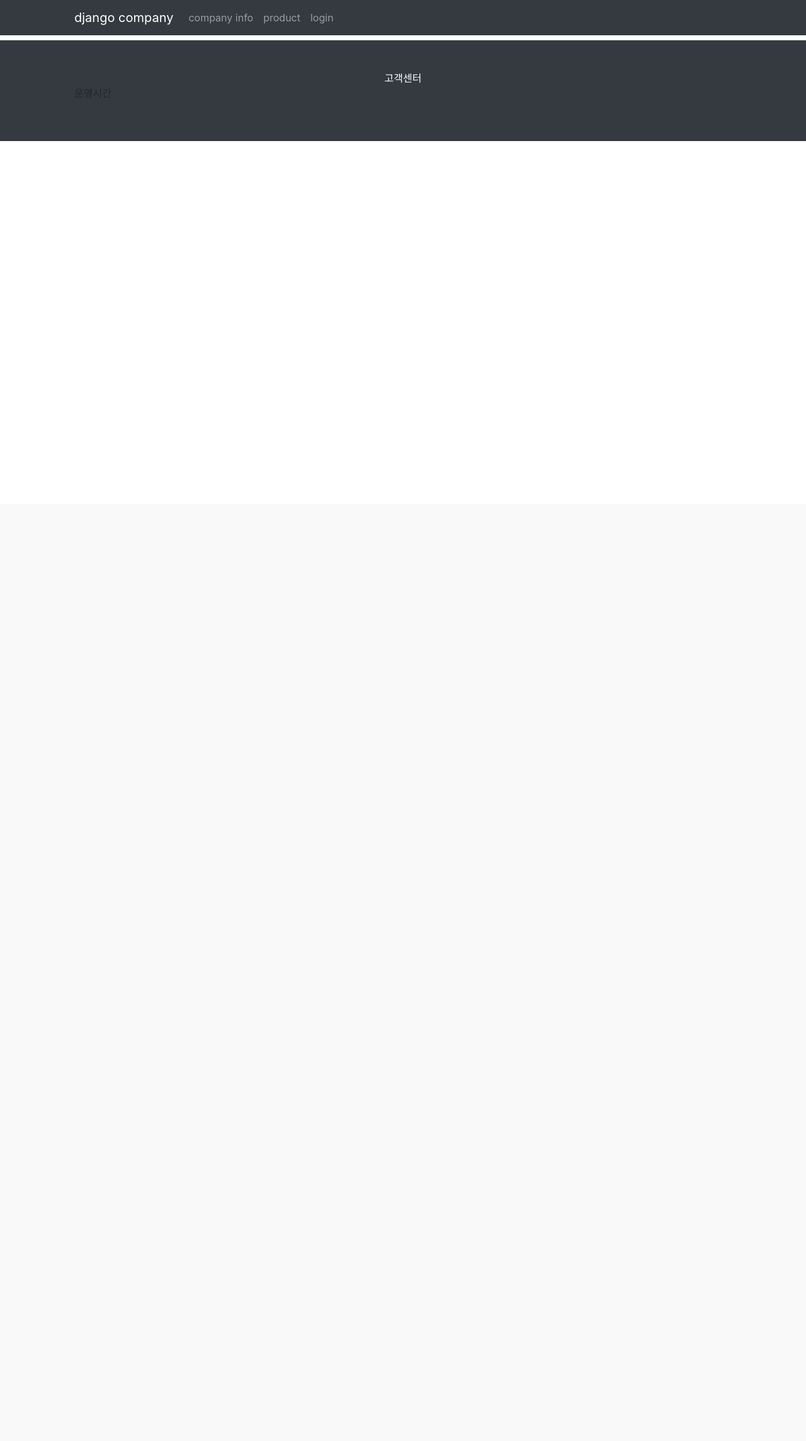
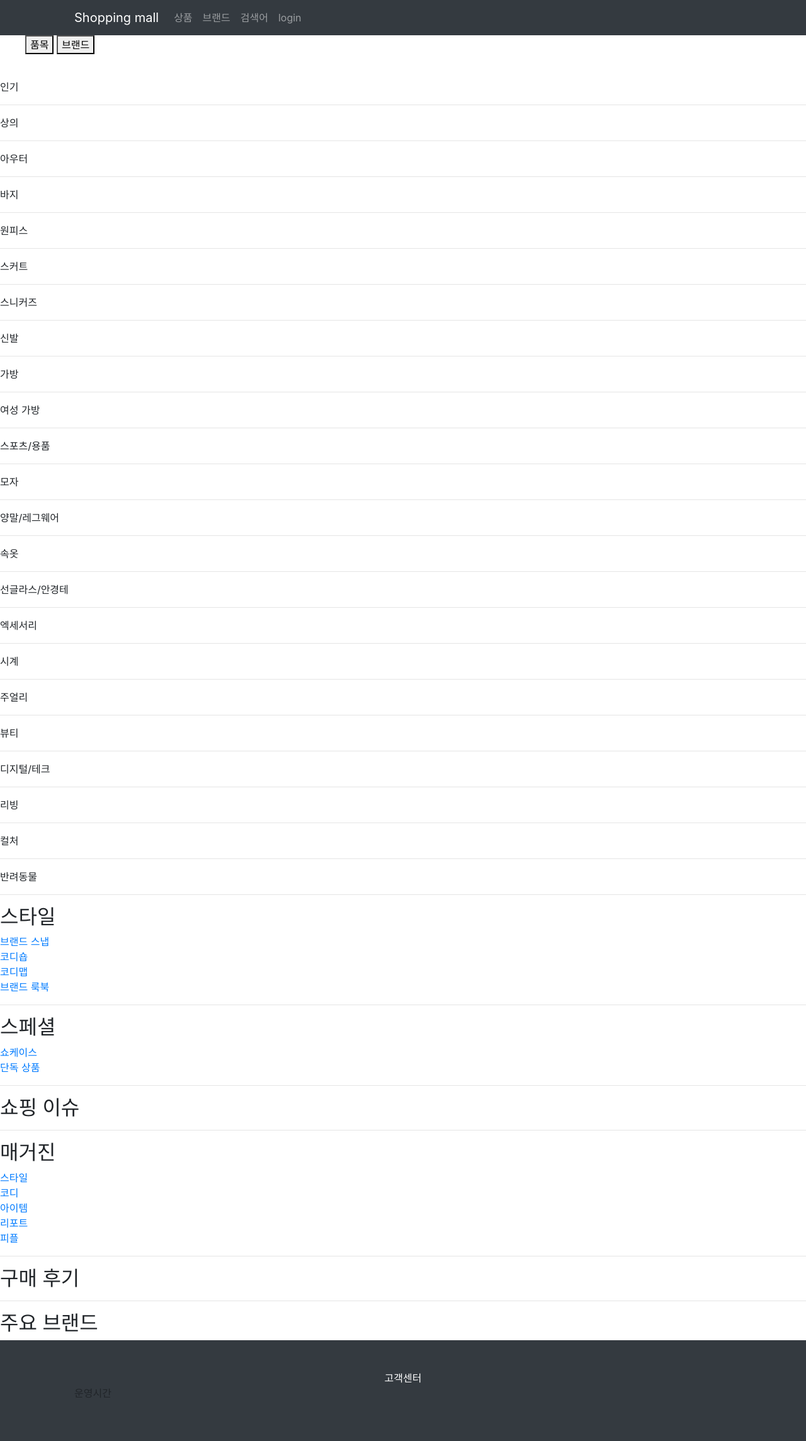
Before and after one commit to sunghyuny/boot, a Django app: page / in a window 1280 px wide. Shown: the whole page at 63% size. Before the commit the page ends 224 px from the top, so only its background shows below. Run offline with Django 4.2, Linux system fonts and the light colour scheme; some libraries are stand-ins or nearby versions.

Commit message:
메인페이지 기본틀 작업 및 navbar 수정

```diff
--- a/templates/navbar.html
+++ b/templates/navbar.html
@@ -1,5 +1,5 @@
 <!DOCTYPE html>
-{%load static%}
+{% load static %}
 <html lang="ko">
     <head>
         <meta charset="utf-8" />
@@ -10,28 +10,36 @@
         <!-- Favicon-->
         <link rel="icon" type="image/x-icon" href="assets/favicon.ico" />
         <!-- Core theme CSS (includes Bootstrap)-->
-        <link rel="stylesheet" type="text/css" href="{%static 'styles.css'%}">
+        <link rel="stylesheet" type="text/css" href="{%static 'styles.css' %}">
         <link rel="stylesheet" type="text/css" href="{%static 'bootstrap.min.css'%}">
     </head>
     <body>
+        <!-- Responsive navbar-->
         <nav class="navbar navbar-expand-lg navbar-dark bg-dark">
             <div class="container px-5">
-            <a class="navbar-brand" href="/">django company</a>
-            <button class="navbar-toggler" type="button" data-bs-toggle="collapse" data-bs-target="#navbarSupportedContent"
-            aria-controls="navbarSupportedContent" aria-expanded="false" aria-label="Toggle navigation"><span class="navbar-toggler-icon"></span></button>
+                <a class="navbar-brand" href="/">Shopping mall</a>
+                <button class="navbar-toggler" type="button" data-bs-toggle="collapse" data-bs-target="#navbarSupportedContent" aria-controls="navbarSupportedContent" aria-expanded="false" aria-label="Toggle navigation"><span class="navbar-toggler-icon"></span></button>
                 <div class="collapse navbar-collapse" id="navbarSupportedContent">
                     <ul class="navbar-nav ms-auto mb-2 mb-lg-0">
-            <li class="nav-item"><a class="nav-link" href="/company/">company
-           info</a></li>
-            <li class="nav-item"><a class="nav-link" href="/mysite/">product</a></li>
+                        <li class="nav-item">
+                            <a href="#" class="nav-link">상품</a>
+                        </li>
+                        <li class="nav-item">
+                            <a href="#" class="nav-link">브랜드</a>
+                        </li>
+                        <li class="nav-item">
+                            <a href="#" class="nav-link">검색어</a>
+                        </li>
                         {% if user.is_authenticated %}
-            <li class="nav-item"><a href="{% url 'accounts:logout' %}" class="nav-link">{{user.username}} (logout)</a></li>
+                         <li class="nav-item"><a class="nav-link" href="{% url 'accounts:logout' %}">{{ user.username }} (logout)</a></li>
                          {% else %}
-            <li class="nav-item"><a href="{% url 'accounts:login' %}" class="nav-link">login</a></li>
+                         <li class="nav-item"><a class="nav-link" href="{% url 'accounts:login' %}">login</a></li>
                          {% endif %}
+
                     </ul>
                 </div>
             </div>
         </nav>
+
     </body>
 </html>
--- a/templates/pages/mainpage.html
+++ b/templates/pages/mainpage.html
@@ -1,9 +1,124 @@
+<!DOCTYPE html>
 {% extends 'base.html' %}
-{% load static %}
-    {% block content %}
 
-    <h1></h1>
+<html lang="ko">
+<head>
+    <meta charset="UTF-8">
+    <title>메인페이지</title>
 
-{% endblock %}
+    <style>
+        /* CSS 스타일링 */
+
+
+        ul {
+            list-style-type: none; /* 목록 스타일 제거 */
+            padding: 0;
+            margin: 0;
+            overflow: hidden;
+        }
+        li {
+            float: left; /* 항목을 왼쪽으로 정렬 */
+        }
+
+
+        /* 왼쪽 구역 스타일 */
+        .left {
+            width: 14%; /* 왼쪽 구역 너비는 화면의 절반으로 설정 */
+            float: left; /* 왼쪽으로 부유 */
+        }
+
+        /* 오른쪽 구역 스타일 */
+        .right {
+            width: 84%; /* 오른쪽 구역 너비는 화면의 절반으로 설정 */
+            float: right; /* 오른쪽으로 부유 */
+        }
+    </style>
+</head>
+
+{% block content %}
+<body>
+    <!-- 메인 페이지 -->
+    <!-- 왼쪽 메뉴 영역 -->
+<div class="left">
+        <div>
+            <ul class="maincategory">
+                <button>품목</button>
+                <button>브랜드</button>
+            </ul>
+            <br>
+            <div class="categorylist">
+                <div class="tablist">인기</div><hr>
+                <div class="tablist">상의</div><hr>
+                <div class="tablist">아우터</div><hr>
+                <div class="tablist">바지</div><hr>
+                <div class="tablist">원피스</div><hr>
+                <div class="tablist">스커트</div><hr>
+                <div class="tablist">스니커즈</div><hr>
+                <div class="tablist">신발</div><hr>
+                <div class="tablist">가방</div><hr>
+                <div class="tablist">여성 가방</div><hr>
+                <div class="tablist">스포츠/용품</div><hr>
+                <div class="tablist">모자</div><hr>
+                <div class="tablist">양말/레그웨어</div><hr>
+                <div class="tablist">속옷</div><hr>
+                <div class="tablist">선글라스/안경테</div><hr>
+                <div class="tablist">엑세서리</div><hr>
+                <div class="tablist">시계</div><hr>
+                <div class="tablist">주얼리</div><hr>
+                <div class="tablist">뷰티</div><hr>
+                <div class="tablist">디지털/테크</div><hr>
+                <div class="tablist">리빙</div><hr>
+                <div class="tablist">컬처</div><hr>
+                <div class="tablist">반려동물</div><hr>
+            </div>
+        </div>
+    </div>
+
+    <!-- //왼쪽 메뉴 영역 -->
+    <!-- 오른쪽 메뉴 영역 --><div class="right">
+        <!-- 스타일 스냅 -->
+        <h2>스타일</h2>
+        <div class="snaptap">
+            <a href="#">브랜드 스냅</a><br>
+            <a href="#">코디숍</a><br>
+            <a href="#">코디맵</a><br>
+            <a href="#">브랜드 룩북</a><br>
+        </div>
+        <hr>
+        <h2>스페셜</h2>
+        <div class="specialtap">
+            <a href="#">쇼케이스</a><br>
+            <a href="#">단독 상품</a><br>
+        </div>
+        <hr>
+        <h2>쇼핑 이슈</h2>
+        <div class="shoppingissue">
+
+        </div>
+        <hr>
+        <h2>매거진</h2>
+        <div class="megagine">
+            <a href="#">스타일</a><br>
+            <a href="#">코디</a><br>
+            <a href="#">아이템</a><br>
+            <a href="#">리포트</a><br>
+            <a href="#">피플</a><br>
+        </div>
+        <hr>
+        <h2>구매 후기</h2>
+        <div class="review">
+
+        </div>
+        <hr>
+        <h2>주요 브랜드</h2>
+        <div class="mainbrand">
+
+        </div>
+    </div>
+    <!-- //오른쪽 메뉴 영역 -->
+
+
+
 </body>
 </html>
+{% endblock %}
```
Lines whose indentation alone changed are shown as unchanged.
